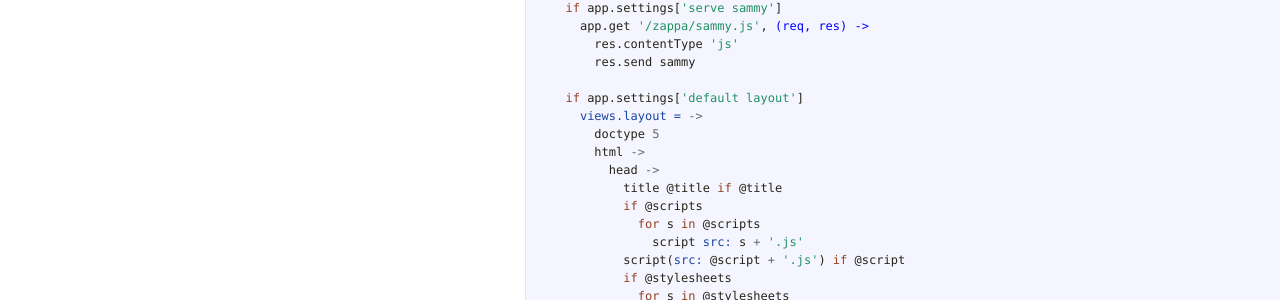
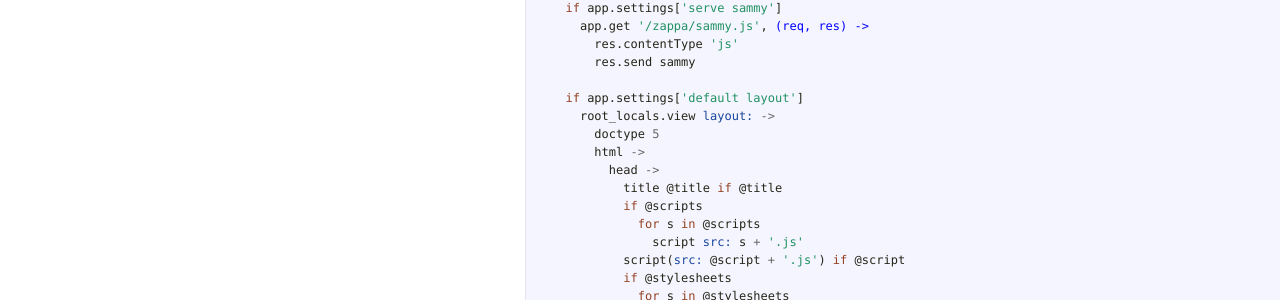
Before and after one commit to mauricemach/zappa, a Jekyll site: the page docs/zappa.html, which Jekyll copies as it is, in a window 1280 px wide and 900 px high, scrolled down 5716 px. Shown: the part 151-451 px from the top of the window. Built offline with Jekyll 4.4.1, drawn with Linux system fonts in a browser that asks for light colours.

Commit message:
Fixed #80: Default layout is not being added correctly.

```diff
--- a/docs/zappa.html
+++ b/docs/zappa.html
@@ -256,7 +256,7 @@ include_locals.require = ???</p>             </td>             <td class="code">
       <span class="nx">res</span><span class="p">.</span><span class="nx">send</span> <span class="nx">sammy</span>
 
   <span class="k">if</span> <span class="nx">app</span><span class="p">.</span><span class="nx">settings</span><span class="p">[</span><span class="s1">&#39;default layout&#39;</span><span class="p">]</span>
-    <span class="nv">views.layout = </span><span class="o">-&gt;</span>
+    <span class="nx">root_locals</span><span class="p">.</span><span class="nx">view</span> <span class="nv">layout: </span><span class="o">-&gt;</span>
       <span class="nx">doctype</span> <span class="mi">5</span>
       <span class="nx">html</span> <span class="o">-&gt;</span>
         <span class="nx">head</span> <span class="o">-&gt;</span>
--- a/src/zappa.coffee
+++ b/src/zappa.coffee
@@ -340,7 +340,7 @@ zappa.app = ->
       res.send sammy
 
   if app.settings['default layout']
-    views.layout = ->
+    root_locals.view layout: ->
       doctype 5
       html ->
         head ->
```
Also changed, not shown: CHANGELOG.md.
